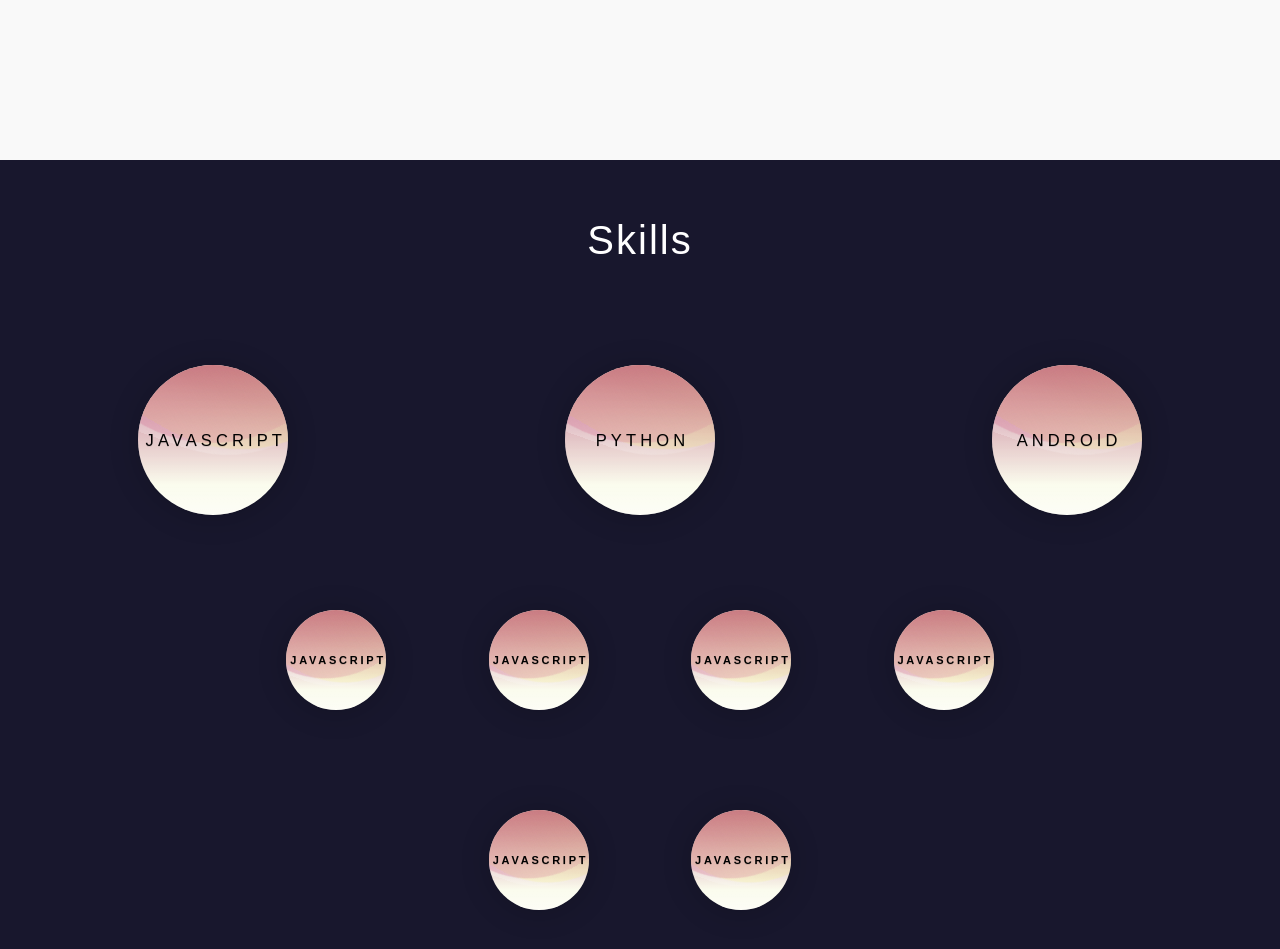
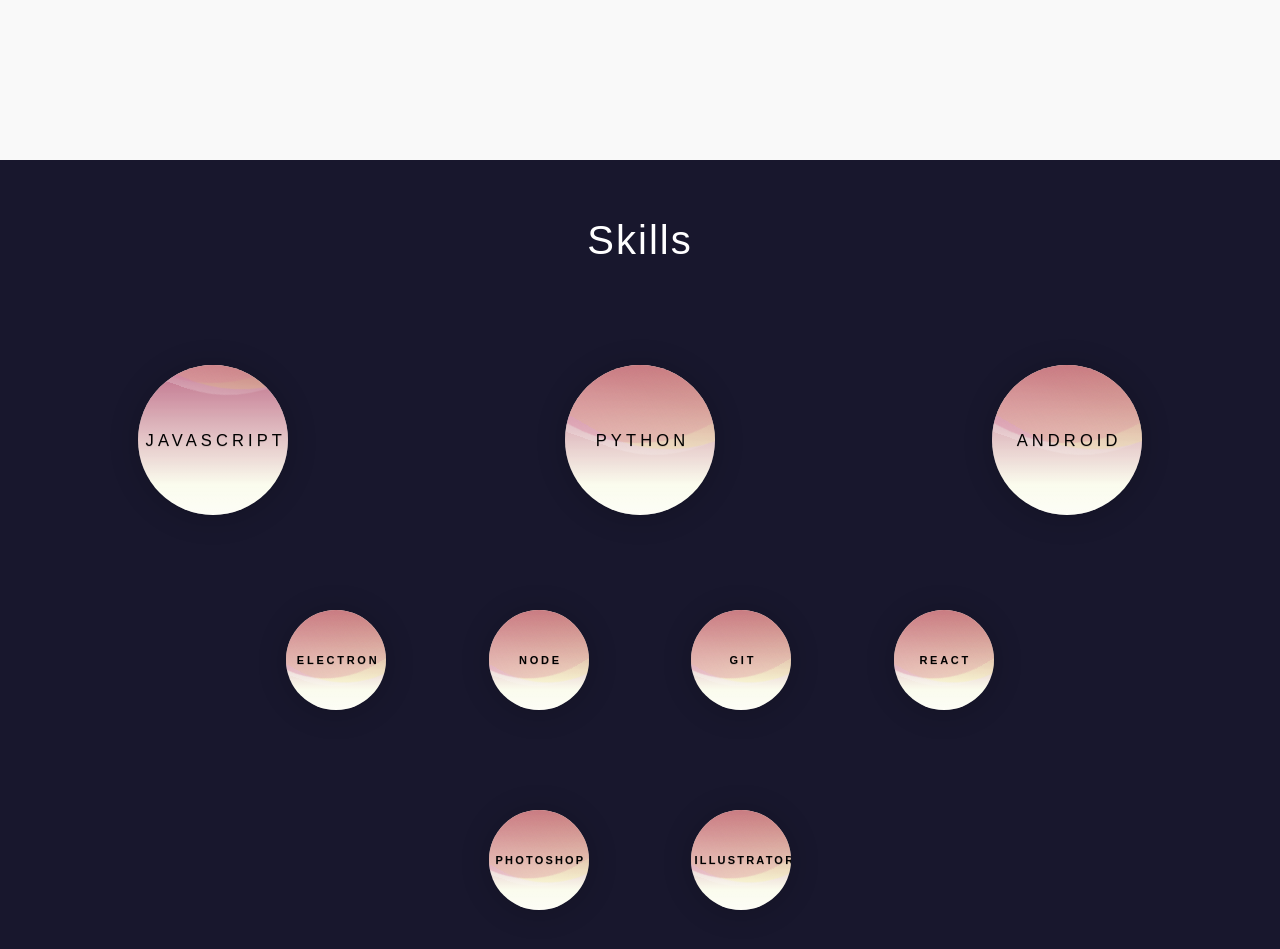
Before and after one commit to mohseenrm/second_website, a website: page index.html in a window 1280 px wide. Shown: the part 1440-2389 px from the top of the page. Drawn offline with Linux system fonts and the light colour scheme.

Commit message:
adding ids

```diff
--- a/index.html
+++ b/index.html
@@ -104,13 +104,13 @@
                     <span class="header">Skills</span>
                 </div>
                 <div id="middle-row">
-                    <div class='box'>
+                    <div class='box' id='js'>
                         <div class='wave -one'></div>
                         <div class='wave -two'></div>
                         <div class='wave -three'></div>
                         <div class='title'>JavaScript</div>
                     </div>
-                    <div class='box'>
+                    <div class='box' id='py'>
                         <div class='wave -one'></div>
                         <div class='wave -two'></div>
                         <div class='wave -three'></div>
@@ -128,25 +128,25 @@
                         <div class='wave -one'></div>
                         <div class='wave -two'></div>
                         <div class='wave -three'></div>
-                        <div class='title'>JavaScript</div>
+                        <div class='title'>Electron</div>
                     </div>
                     <div class='box small'>
                         <div class='wave -one'></div>
                         <div class='wave -two'></div>
                         <div class='wave -three'></div>
-                        <div class='title'>JavaScript</div>
+                        <div class='title'>Node</div>
                     </div>
                     <div class='box small'>
                         <div class='wave -one'></div>
                         <div class='wave -two'></div>
                         <div class='wave -three'></div>
-                        <div class='title'>JavaScript</div>
+                        <div class='title'>Git</div>
                     </div>
                     <div class='box small'>
                         <div class='wave -one'></div>
                         <div class='wave -two'></div>
                         <div class='wave -three'></div>
-                        <div class='title'>JavaScript</div>
+                        <div class='title'>React</div>
                     </div>
                 </div>
                 <div id="final-row">
@@ -154,13 +154,13 @@
                         <div class='wave -one'></div>
                         <div class='wave -two'></div>
                         <div class='wave -three'></div>
-                        <div class='title'>JavaScript</div>
+                        <div class='title'>Photoshop</div>
                     </div>
                     <div class='box small'>
                         <div class='wave -one'></div>
                         <div class='wave -two'></div>
                         <div class='wave -three'></div>
-                        <div class='title'>JavaScript</div>
+                        <div class='title'>Illustrator</div>
                     </div>
                 </div>
             </div>
--- a/package.json
+++ b/package.json
@@ -1,6 +1,6 @@
 {
   "name": "second_website",
-  "version": "1.2.93",
+  "version": "1.2.96",
   "description": "second website",
   "main": "index.html",
   "scripts": {
--- a/scss/main.scss
+++ b/scss/main.scss
@@ -4,15 +4,13 @@
 @import url('https://fonts.googleapis.com/css?family=Source+Sans+Pro');
 @import 'fonts';
 $third-page-color: #18172D;
-
 $big-orb-size: 150px;
 $big-orb-wave: 200%;
 $big-orb-font-size: 1.65rem;
-
 $small-orb-size: 100px;
 $small-orb-font-size: 1.1rem;
-
-$fonts: 'nowayregular', 'Raleway',
+$fonts: 'nowayregular',
+'Raleway',
 'Helvetica',
 sans-serif;
 .clearfix:after {
@@ -580,52 +578,72 @@ a {
         transform: rotate(360deg);
     }
 }
-#top-row{
+
+#top-row {
     @include flexbox;
     height: 20%;
     width: 100%;
     justify-content: space-around;
     align-items: center;
 }
-#middle-row{
+
+#middle-row {
     @include flexbox;
     height: 30%;
     width: 100%;
     justify-content: space-around;
     align-items: center;
 }
-#last-row{
+
+#last-row {
     @include flexbox;
     height: 25%;
     width: 100%;
-
     justify-content: center;
     align-items: center;
 }
-#final-row{
+
+#final-row {
     @include flexbox;
     height: 25%;
     width: 100%;
-
     justify-content: center;
     align-items: center;
 }
-.small{
+
+.small {
     width: $small-orb-size;
     height: $small-orb-size;
     margin: 4%;
-
-    .title{
+    .title {
         line-height: $small-orb-size;
         font-size: $small-orb-font-size;
         font-weight: 550;
     }
-    .wave{
+    .wave {
         margin-top: -150px;
         margin-left: -110px;
     }
 }
-.header{
+
+#final-row {
+    .title {
+        letter-spacing: 0.2em;
+    }
+}
+
+.header {
     font-size: 4rem;
     letter-spacing: 0.05em;
 }
+
+#js{
+    .wave{
+        margin-top: -313px;
+    }
+}
+#py{
+    .wave{
+        margin-top: -300px;
+    }
+}
```
Also changed, not shown: css/main.css, dist/bundle.css, 1 other file.
